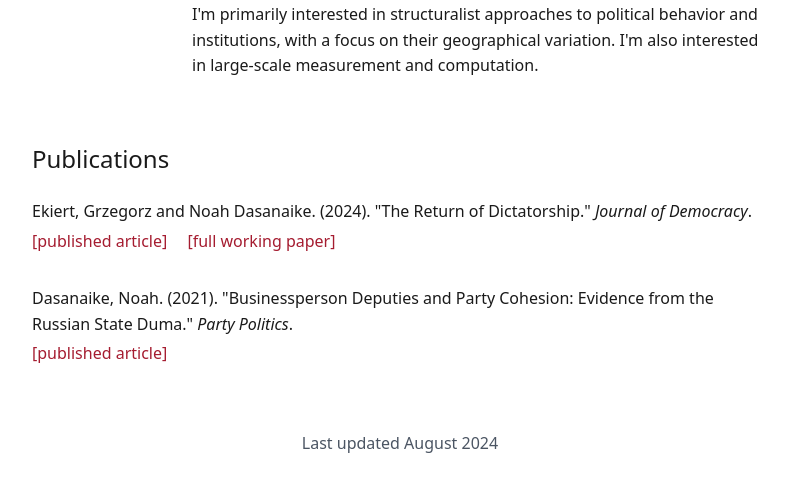
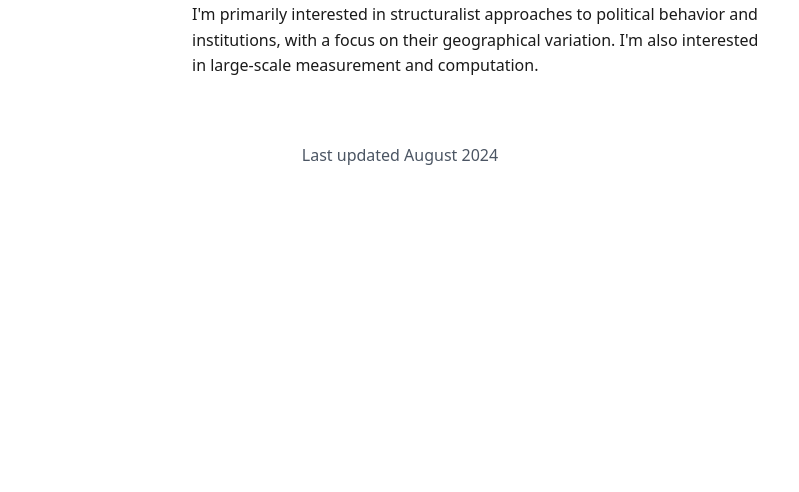
Before and after one commit to joshuaplaysviolin/joshuahenderson.github.io, a plain HTML site: page index.html in a window 1280 px wide. Shown: the part 358-850 px from the top of the page, without its empty margins (240-1039 px from the left). After the commit the page ends 800 px from the top, so only its background shows below. Drawn offline with nearby package versions, Linux system fonts and the light colour scheme.

Commit message:
Update index.html

```diff
--- a/index.html
+++ b/index.html
@@ -54,22 +54,6 @@
             </div>
         </div>
 
-        <!-- Publications -->
-        <h2 class="text-2xl mb-6">Publications</h2>
-        <div class="space-y-8">
-            <div>
-                <p class="mb-1">Ekiert, Grzegorz and Noah Dasanaike. (2024). "The Return of Dictatorship." <em>Journal of Democracy</em>.</p>
-                <div class="space-x-4">
-                    <a href="https://muse.jhu.edu/article/937742" class="crimson hover:opacity-80">[published article]</a>
-                    <a href="https://ces.fas.harvard.edu/uploads/files/Open-Forum-Papers/Open-Forum-2024-Ekiert-Dasanaike.pdf" class="crimson hover:opacity-80">[full working paper]</a>
-                </div>
-            </div>
-            <div>
-                <p class="mb-1">Dasanaike, Noah. (2021). "Businessperson Deputies and Party Cohesion: Evidence from the Russian State Duma." <em>Party Politics</em>.</p>
-                <a href="research/dasanaike_2021_duma.pdf" class="crimson hover:opacity-80">[published article]</a>
-            </div>
-        </div>
-
         <!-- Footer -->
         <footer class="text-center text-gray-600 mt-16">
             Last updated August 2024
```
